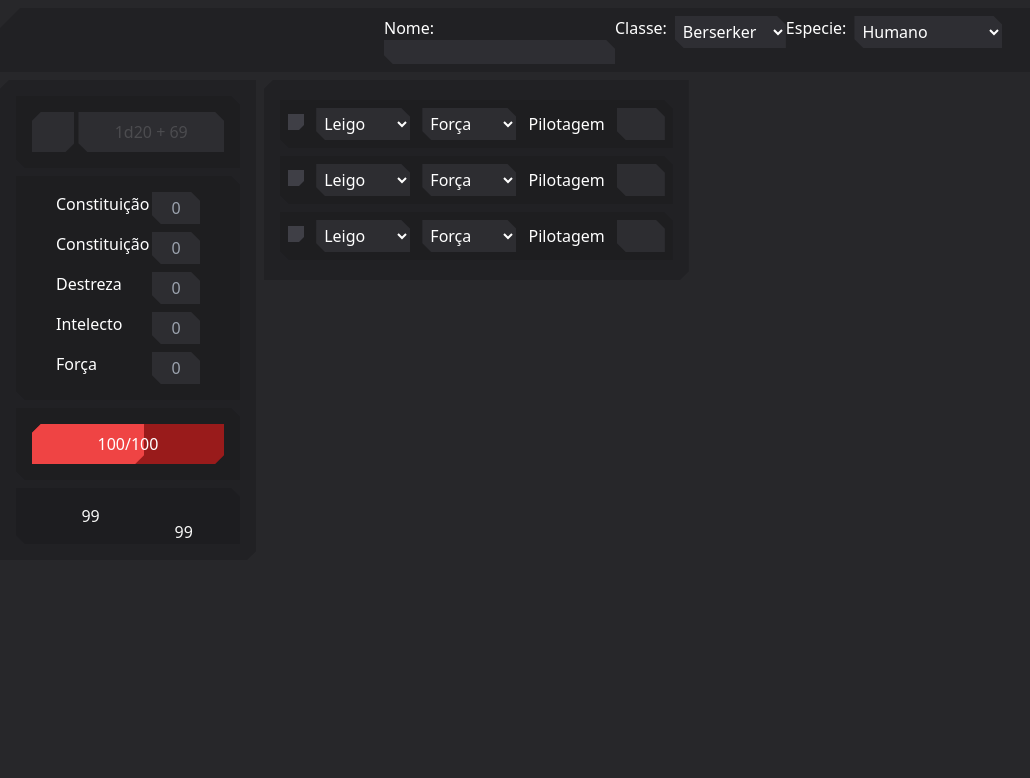
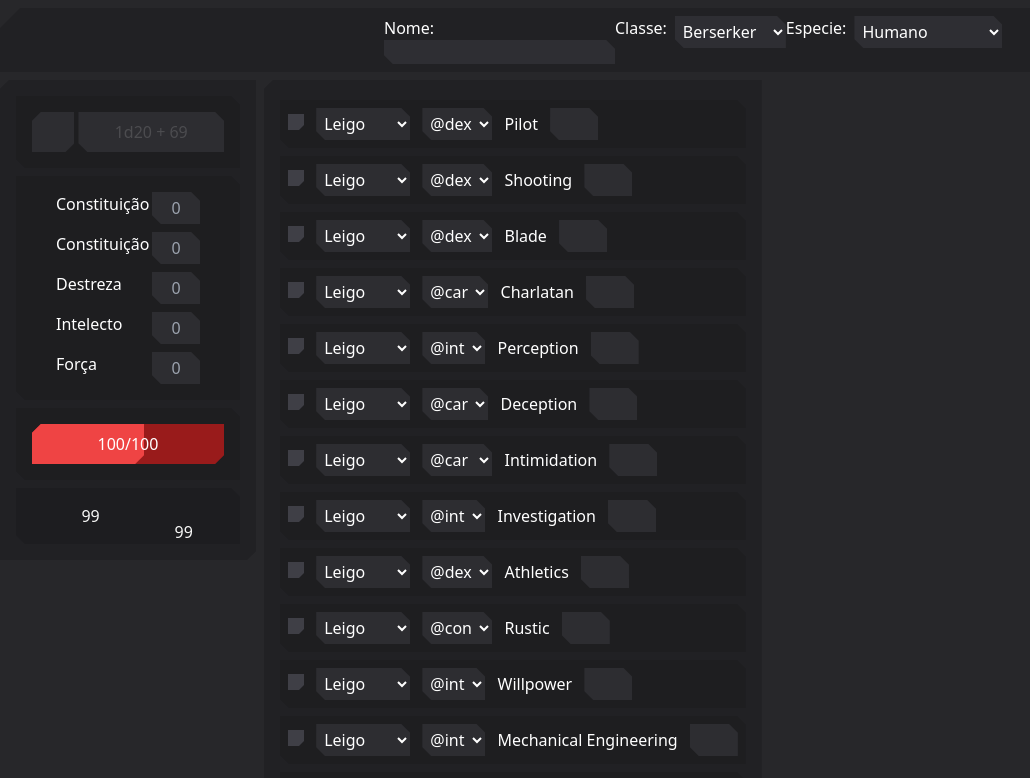
Before and after one commit to fabriciohod/Morpheus-ui, a SvelteKit app: page /character/1 in a window 1280 px wide. Shown: the top 778 px of the page, without its empty margins (8-1038 px from the left). Built offline with nearby package versions, Linux system fonts and the light colour scheme; some icons are missing.

Commit message:
feat: defaults api routes

```diff
--- /dev/null
+++ b/src/routes/api/abilitys/+server.ts
@@ -0,0 +1,29 @@
+import type { RequestHandler } from "@sveltejs/kit";
+import fs from 'fs';
+import path from 'path';
+
+export const GET: RequestHandler = async () => {
+    const classAbilitys = path.resolve('static/default/classAbilitys.json');
+    const speciesAbilitys = path.resolve('static/default/speciesAbilitys.json');
+
+
+    try {
+        const abilitys = {
+            classAbilitys: JSON.parse(fs.readFileSync(classAbilitys, 'utf-8')) ,
+            speciesAbilitys: JSON.parse(fs.readFileSync(speciesAbilitys, 'utf-8'))
+        }
+
+        return new Response(JSON.stringify(abilitys), {
+            headers: {
+                'Content-Type': 'application/json'
+            }
+        });
+    } catch (error) {
+        return new Response(JSON.stringify({ error: 'File not found' }), {
+            status: 404,
+            headers: {
+                'Content-Type': 'application/json'
+            }
+        });
+    }
+};
--- /dev/null
+++ b/src/routes/api/items/+server.ts
@@ -0,0 +1,23 @@
+import type { RequestHandler } from "@sveltejs/kit";
+import fs from 'fs';
+import path from 'path';
+
+export const GET: RequestHandler = async () => {
+    const jsonPath = path.resolve('static/default/items.json');
+
+    try {
+        const data = fs.readFileSync(jsonPath, 'utf-8');
+        return new Response(data, {
+            headers: {
+                'Content-Type': 'application/json'
+            }
+        });
+    } catch (error) {
+        return new Response(JSON.stringify({ error: 'File not found' }), {
+            status: 404,
+            headers: {
+                'Content-Type': 'application/json'
+            }
+        });
+    }
+};
--- /dev/null
+++ b/src/routes/api/proficiencys/+server.ts
@@ -0,0 +1,23 @@
+import type { RequestHandler } from "@sveltejs/kit";
+import fs from 'fs';
+import path from 'path';
+
+export const GET: RequestHandler = async () => {
+    const jsonPath = path.resolve('static/default/proficiencys.json');
+
+    try {
+        const data = fs.readFileSync(jsonPath, 'utf-8');
+        return new Response(data, {
+            headers: {
+                'Content-Type': 'application/json'
+            }
+        });
+    } catch (error) {
+        return new Response(JSON.stringify({ error: 'File not found' }), {
+            status: 404,
+            headers: {
+                'Content-Type': 'application/json'
+            }
+        });
+    }
+};
--- /dev/null
+++ b/src/routes/api/weapons/+server.ts
@@ -0,0 +1,23 @@
+import type { RequestHandler } from "@sveltejs/kit";
+import fs from 'fs';
+import path from 'path';
+
+export const GET: RequestHandler = async () => {
+    const jsonPath = path.resolve('static/default/weapons.json');
+
+    try {
+        const data = fs.readFileSync(jsonPath, 'utf-8');
+        return new Response(data, {
+            headers: {
+                'Content-Type': 'application/json'
+            }
+        });
+    } catch (error) {
+        return new Response(JSON.stringify({ error: 'File not found' }), {
+            status: 404,
+            headers: {
+                'Content-Type': 'application/json'
+            }
+        });
+    }
+};
--- /dev/null
+++ b/src/routes/character/[id]/+page.server.ts
@@ -0,0 +1,28 @@
+export const load = async ({ fetch, url }) => {
+    try {
+        // Construct absolute URLs based on the current host
+        const baseUrl = url.origin;
+
+        const abilitysResponse = await fetch(`${baseUrl}/api/abilitys`);
+        const weaponsResponse = await fetch(`${baseUrl}/api/weapons`);
+        const itemsResponse = await fetch(`${baseUrl}/api/items`);
+        const proficiencysResponse = await fetch(`${baseUrl}/api/proficiencys`);
+
+        // Convert each response to JSON
+        const abilitys = await abilitysResponse.json();
+        const weapons = await weaponsResponse.json();
+        const items = await itemsResponse.json();
+        const proficiencys = await proficiencysResponse.json();
+
+        // Return the fetched data to be used in the page
+        return {
+            defaults: { abilitys, weapons, items, proficiencys },
+        };
+    } catch (error) {
+        console.log(error);
+        return {
+            data: [],
+            error: 'Failed to load data'
+        };
+    }
+};
--- a/src/routes/character/[id]/+page.svelte
+++ b/src/routes/character/[id]/+page.svelte
@@ -1,5 +1,14 @@
 <script>
 	import Icon from '@iconify/svelte';
+	import { onMount } from 'svelte';
+
+	export let data;
+
+	let isPortuguese = false;
+
+	onMount(() => {
+		isPortuguese = window.navigator.language === 'pt-BR';
+	});
 </script>
 
 <header class="flex flex-row w-full justify-between bg-zinc-900/35 px-96 py-2 mb-2 clipped-btn">
@@ -155,21 +164,32 @@
 		</div>
 	</div>
 	<div class="flex flex-col w-fit h-fit bg-zinc-900/35 polygonR p-4 mx-2">
-		{#each [1, 2, 3] as _}
+		{#each data.defaults.proficiencys as proficiency}
 			<div class="bg-zinc-900/35 polygonL my-1 p-2">
 				<input
 					type="checkbox"
 					class="h-4 w-4 appearance-none bg-zinc-700 checked:bg-yellow-600 hover:bg-yellow-700 clipped-small"
 				/>
-				<select name="profLevel" id="profLevel" class="text-white w-30 mx-2 p-1 bg-zinc-700/45 polygonL">
+				<select
+					name="profLevel"
+					id="profLevel"
+					class="text-white w-30 mx-2 p-1 bg-zinc-700/45 polygonL"
+				>
 					<option value="1">Leigo</option>
 					<option value="2">Trainado</option>
 				</select>
 				<select name="atribute" id="atribute" class="text-white w-30 p-1 bg-zinc-700/45 polygonL">
-					<option value="@for">Força</option>
-					<option value="@dex">Destreza</option>
+					{#each proficiency.attribute as attribute}
+						<option value={attribute}>{attribute}</option>
+					{/each}
 				</select>
-				<span class="mx-2">Pilotagem</span>
+				<span class="mx-2">
+					{#if isPortuguese}
+						{proficiency.name.pt}
+					{:else}
+						{proficiency.name.en}
+					{/if}
+				</span>
 				<input
 					type="number"
 					min="0"
--- /dev/null
+++ b/static/default/proficiencys.json
@@ -0,0 +1,145 @@
+[
+    {
+        "name": {
+            "pt": "Pilotagem",
+            "en": "Pilot"
+        },
+        "attribute": [
+            "@dex",
+            "@int"
+        ]
+    },
+    {
+        "name": {
+            "pt": "Tiro",
+            "en": "Shooting"
+        },
+        "attribute": [
+            "@dex",
+            "@str"
+        ]
+    },
+    {
+        "name": {
+            "pt": "Lamina",
+            "en": "Blade"
+        },
+        "attribute": [
+            "@dex",
+            "@str"
+        ]
+    },
+    {
+        "name": {
+            "pt": "Charlata",
+            "en": "Charlatan"
+        },
+        "attribute": [
+            "@car",
+            "@int"
+        ]
+    },
+    {
+        "name": {
+            "pt": "Percepção",
+            "en": "Perception"
+        },
+        "attribute": [
+            "@int"
+        ]
+    },
+    {
+        "name": {
+            "pt": "Enganação",
+            "en": "Deception"
+        },
+        "attribute": [
+            "@car",
+            "@int"
+        ]
+    },
+    {
+        "name": {
+            "pt": "Intimidação",
+            "en": "Intimidation"
+        },
+        "attribute": [
+            "@car",
+            "@con"
+        ]
+    },
+    {
+        "name": {
+            "pt": "Investigação",
+            "en": "Investigation"
+        },
+        "attribute": [
+            "@int"
+        ]
+    },
+    {
+        "name": {
+            "pt": "Atletismo",
+            "en": "Athletics"
+        },
+        "attribute": [
+            "@dex"
+        ]
+    },
+    {
+        "name": {
+            "pt": "Rusticidade",
+            "en": "Rustic"
+        },
+        "attribute": [
+            "@con",
+            "@for"
+        ]
+    },
+    {
+        "name": {
+            "pt": "Vontade",
+            "en": "Willpower"
+        },
+        "attribute": [
+            "@int"
+        ]
+    },
+    {
+        "name": {
+            "pt": "Engenharia Mecânica",
+            "en": "Mechanical Engineering"
+        },
+        "attribute": [
+            "@int"
+        ]
+    },
+    {
+        "name": {
+            "pt": "Engenharia Armamentista",
+            "en": "Armament Engineering"
+        },
+        "attribute": [
+            "@int"
+        ]
+    },
+    {
+        "name": {
+            "pt": "Historia",
+            "en": "History"
+        },
+        "attribute": [
+            "@int"
+        ]
+    },
+    {
+        "name": {
+            "pt": "Luta",
+            "en": "Fighting"
+        },
+        "attribute": [
+            "@for",
+            "@dex"
+        ]
+    }
+]
```
